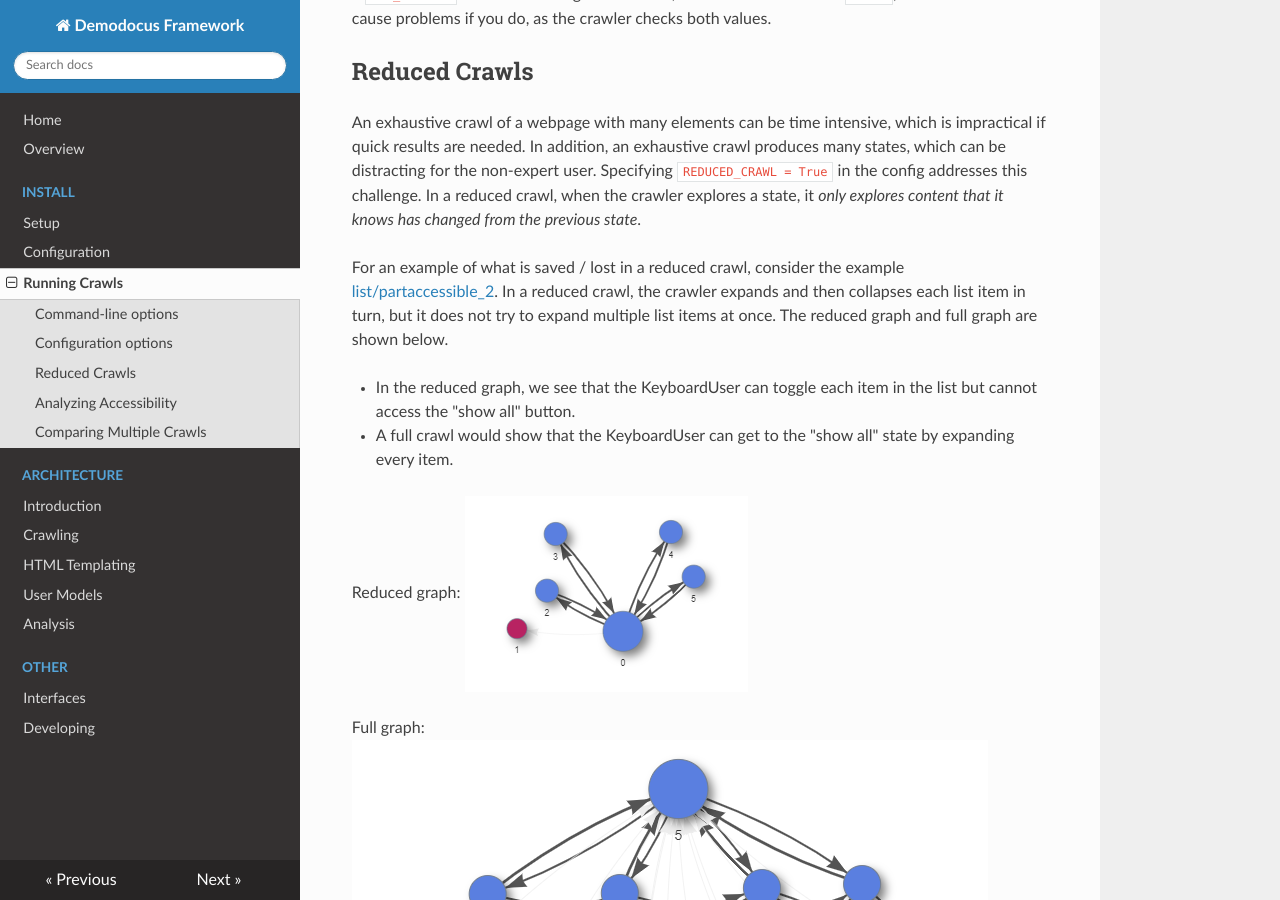
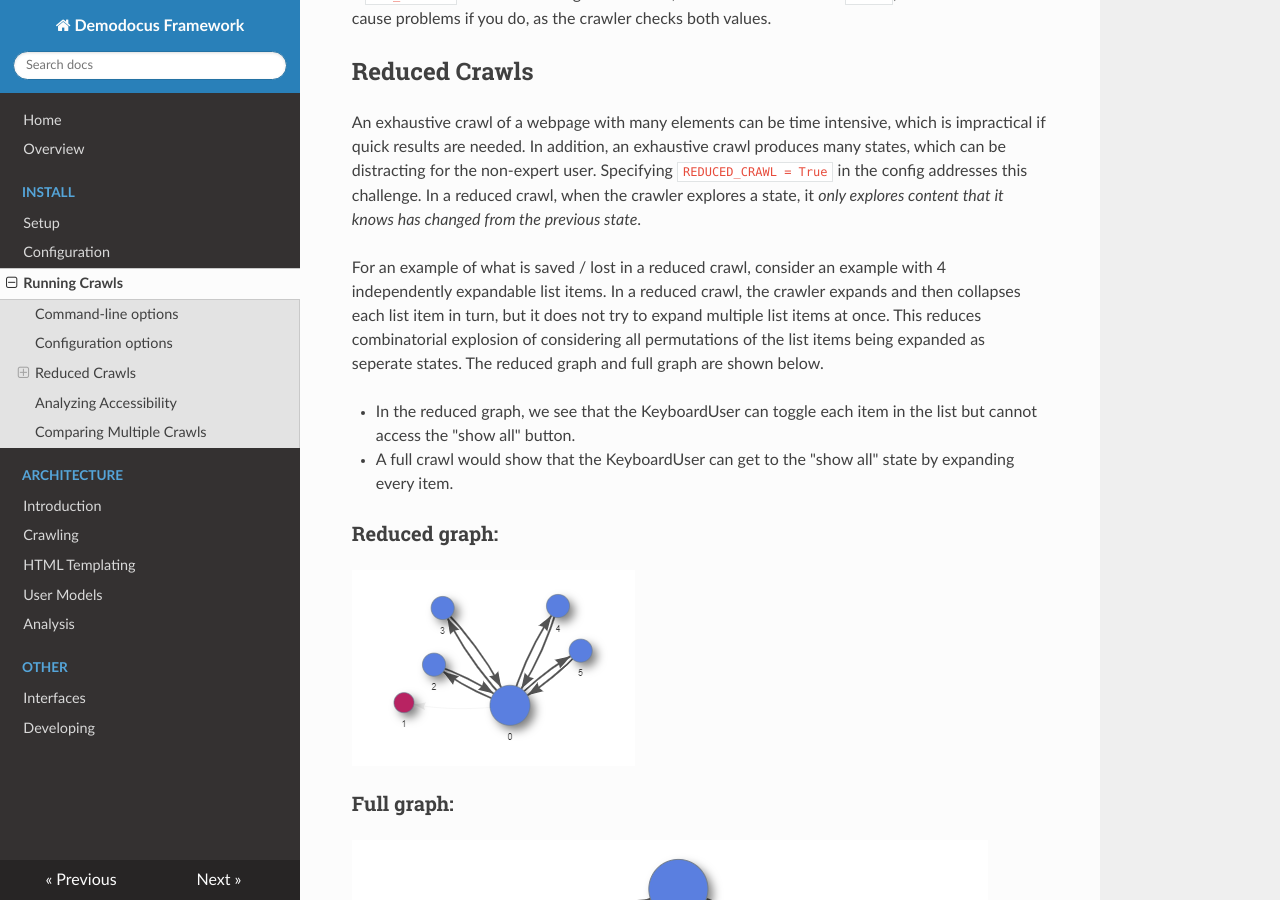
Before and after one commit to mitre/demodocus, an MkDocs documentation site: the page built from docs/running-crawls.md, in a window 1280 px wide and 900 px high, scrolled down 1638 px. Built offline with MkDocs 1.6.1, drawn with Linux system fonts in a browser that asks for light colours; nearby versions of some CDN libraries.

Commit message:
Added end to end example to docs. Fixed some broken links.

```diff
--- a/docs/running-crawls.md
+++ b/docs/running-crawls.md
@@ -3,7 +3,7 @@
 ## Command-line options
 
 To start the crawler from the command line, serve up your copy of the sandbox
-(see [README.md](../README.md)), and note the port in case you need to change
+(see [README.md](https://github.com/mitre/demodocus/blob/main/README.md)), and note the port in case you need to change
 it), then give `crawler.py` a URL, command, or other "entry point" specific to
 your [type of interface](interfaces.md) to start crawling:
 
@@ -87,22 +87,22 @@
 reduced crawl, when the crawler explores a state, it *only explores content that
 it knows has changed from the previous state*.
 
-For an example of what is saved / lost in a reduced crawl, consider the example
-[list/partaccessible_2](../demodocusfw/tests/sandbox/list/partaccessible_2).
-In a reduced crawl, the crawler expands and then collapses each list item in
-turn, but it does not try to expand multiple list items at once. The reduced
-graph and full graph are shown below.
+For an example of what is saved / lost in a reduced crawl, consider an example with
+4 independently expandable list items. In a reduced crawl, the crawler expands and
+then collapses each list item in turn, but it does not try to expand multiple list
+items at once. This reduces combinatorial explosion of considering all permutations
+of the list items being expanded as seperate states. The reduced graph and full graph are shown below.
 
 * In the reduced graph, we see that the KeyboardUser can toggle each item in the
   list but cannot access the "show all" button.
 * A full crawl would show that the KeyboardUser can get to the "show all" state
   by expanding every item.
 
-Reduced graph:
-![image](images/reduced-graph.png)
+### Reduced graph:
+![Reduced Graph](images/reduced-graph.png)
 
-Full graph:
-![image](images/full-graph.png)
+### Full graph:
+![Full Graph](images/full-graph.png)
 
 ## Analyzing Accessibility
 
```
Also changed, not shown: docs/analysis.md (+1 -1 lines), docs/end_to_end.md (added, +125 -0 lines), docs/index.md (+1 -0 lines), docs/overview.md (+1 -1 lines).
